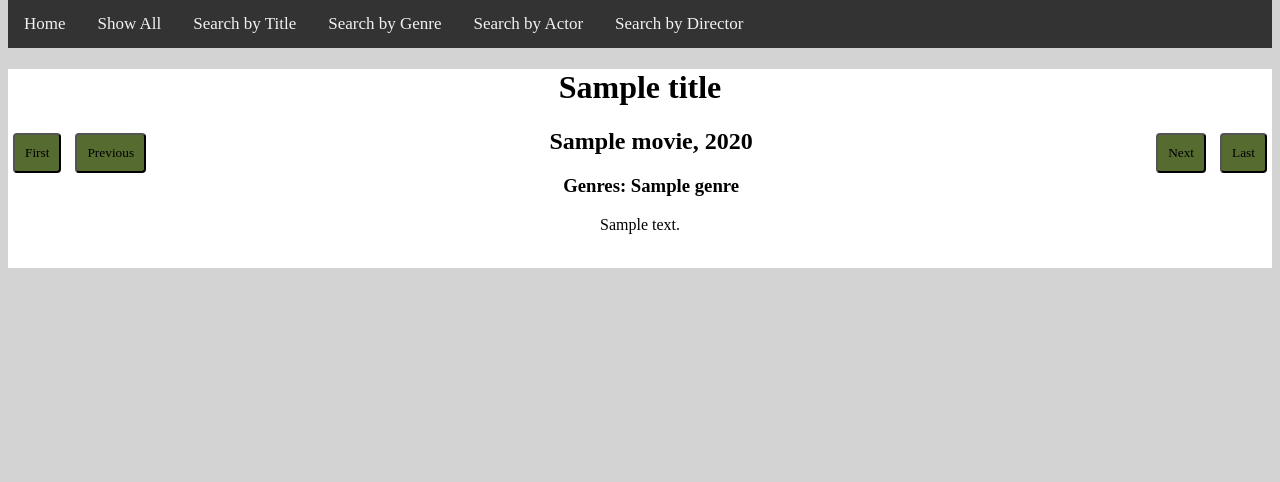
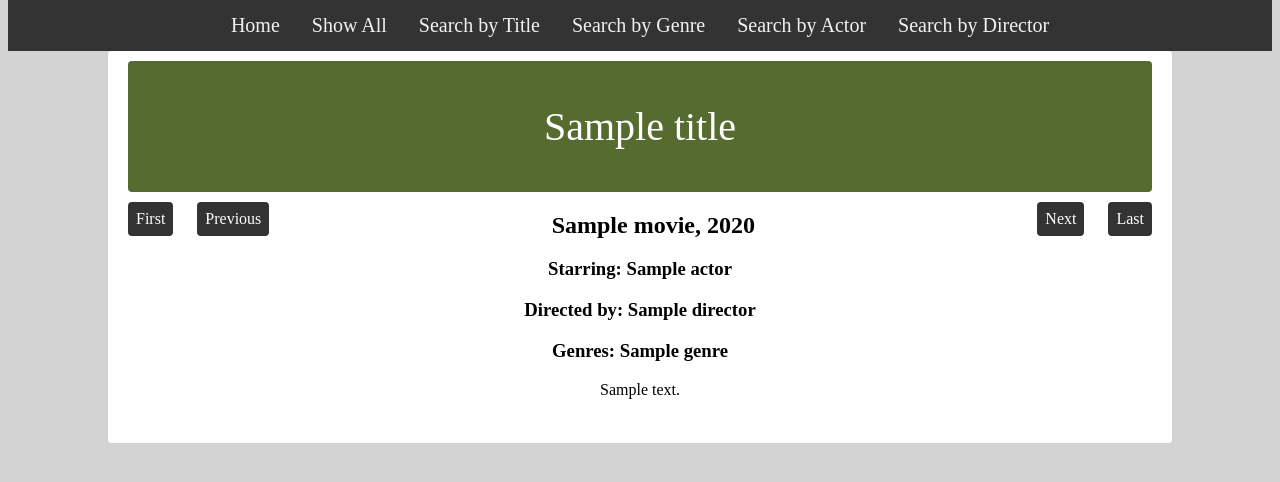
Before and after one commit to Jack-Stoneman/COMPSCI235_Movie_Application, a Flask app: template moviefiles/templates/movie/movie.html in a window 1280 px wide. Shown: the part 123-605 px from the top of the page. Run offline with Flask 2, Linux system fonts and the light colour scheme; the template is opened without the code that fills it: most values are stand-ins (such as "Sample title", 1, 10 or a date in 2020).

Commit message:
added some css formatting

```diff
--- a/moviefiles/__init__.py
+++ b/moviefiles/__init__.py
@@ -5,17 +5,18 @@ import os
 from flask import Flask
 
 import COMPSCI235_Movie_Application.moviefiles.adapters.repository as repo
-from COMPSCI235_Movie_Application.moviefiles.adapters.memory_repository import MemoryRepository
+from COMPSCI235_Movie_Application.moviefiles.adapters.memory_repository import MemoryRepository, populate
 
 def create_app(test_config=None):
 
     app = Flask(__name__)
 
     app.config.from_object('config.Config')
-    data_path = os.path.join('C:', os.sep, 'Users', 'Jack', 'PycharmProjects', 'COMPSCI235-Assignment',
-                              'COMPSCI235_Movie_Application', 'tests', 'datafiles')
+    data_path = os.path.join('moviefiles', 'adapters', 'datafiles', 'Data1000Movies.csv')
 
-    repo.repo_instance = MemoryRepository(data_path)
+    repo.repo_instance = MemoryRepository()
+    populate(data_path, repo.repo_instance)
+
 
     with app.app_context():
         from .home import home
--- /dev/null
+++ b/moviefiles/adapters/datafiles/users.csv
@@ -0,0 +1,4 @@
+id,username,password
+1,thorke,cLQ^C#oFXloS
+2,fmercury,mvNNbc1eLA$i
+3,mjackson,vpwJv4A7%#9b
--- a/moviefiles/static/css/main.css
+++ b/moviefiles/static/css/main.css
@@ -11,7 +11,8 @@ html {
   background-color: #333;
   overflow: hidden;
   width: 100%;
-  text-align: center;
+  display: flex;
+  justify-content: center;
 }
 
 .topnav a {
@@ -20,7 +21,7 @@ html {
   text-align: center;
   padding: 14px 16px;
   text-decoration: none;
-  font-size: 17px;
+  font-size: 20px;
 }
 
 .topnav a:hover {
@@ -31,22 +32,57 @@ html {
 .content {
   text-align: center;
   background-color: white;
-  width = 75%
+  margin-right: 100px;
+  margin-left: 100px;
+  border-radius: 4px;
+  padding: 10px;
 }
 
 .btn-general {
-  padding: 10px;
-  margin: 5px;
+  padding: 8px 8px 8px 8px;
+  margin: 10px;
   border-radius: 4px;
-  background-color: #556B2F;
+  border: none;
+  background-color: #333;
+  color: white;
+  font-size: 16px;
 }
 
-.btn-general-disabled {
-  padding: 10px;
-  margin: 5px;
+.btn-general:hover{
+  padding: 8px 8px 8px 8px;
+  margin: 10px;
+  border: none;
+  border-radius: 4px;
+  background-color: #333;
+  filter: brightness(60%);
+  color: white;
+  font-size: 16px;
+}
+
+.btn-general:disabled {
+  padding: 8px 8px 8px 8px;
+  margin: 10px;
   border-radius: 4px
-  background-color: #556B2F;
-  #opacity: 0.6;
+  border: none;
+  background-color: #333;
+  color: white;
+  font-size: 16px;
+  opacity: 0.6;
+  pointer-events: none;
+}
+
+.form-field {
+  font-weight: bold;
+  padding: 5px;
+}
+
+.home {
+  font-size: 24px;
+}
+
+.desc {
+  margin-left: 200px;
+  margin-right: 200px;
 }
 
 #header {
@@ -61,3 +97,17 @@ html {
   background-color: #556B2F;
   overflow: hidden;
 }
+
+#movie-header {
+  padding: 15px;
+  background-color: #556B2F;
+  color: white;
+  border-radius: 4px;
+  margin-left: 10px;
+  margin-right: 10px;
+}
+
+#title {
+  font-size: 40px;
+  font-weight: normal;
+}
--- a/moviefiles/templates/home/home.html
+++ b/moviefiles/templates/home/home.html
@@ -1,7 +1,7 @@
 {% extends 'layout.html' %}
 
 {% block content %}
-<main>
+<main class="home">
     <p>Welcome to the FilmStones Movie Directory!</p>
     <br />
     <p>This website contains information for 1000 movies, from all different genres and time periods.</p>
--- a/moviefiles/templates/movie/movie.html
+++ b/moviefiles/templates/movie/movie.html
@@ -2,9 +2,9 @@
 
 {% block content %}
 
-<main id="main">
+<main>
     <header id="movie-header">
-        <h1>{{title}}</h1>
+        <h1 id="title">{{title}}</h1>
     </header>
 
     <nav style="clear:both">
@@ -12,32 +12,34 @@
                 {% if first_movie_url is not none %}
                     <button class="btn-general" onclick="location.href='{{first_movie_url}}'">First</button>
                 {% else %}
-                    <button class="btn-general-disabled" disabled>First</button>
+                    <button class="btn-general" disabled>First</button>
                 {% endif %}
                 {% if previous_movie_url is not none %}
                     <button class="btn-general" onclick="location.href='{{previous_movie_url}}'">Previous</button>
                 {% else %}
-                    <button class="btn-general-disabled" disabled>Previous</button>
+                    <button class="btn-general" disabled>Previous</button>
                 {% endif %}
             </div>
             <div style="float:right">
                 {% if next_movie_url is not none %}
                     <button class="btn-general" onclick="location.href='{{next_movie_url}}'">Next</button>
                 {% else %}
-                    <button class="btn-general-disabled" disabled>Next</button>
+                    <button class="btn-general" disabled>Next</button>
                 {% endif %}
                 {% if last_movie_url is not none %}
                     <button class="btn-general" onclick="location.href='{{last_movie_url}}'">Last</button>
                 {% else %}
-                    <button class="btn-general-disabled" disabled>Last</button>
+                    <button class="btn-general" disabled>Last</button>
                 {% endif %}
             </div>
         </nav>
 
     {% for movie in movies %}
     <h2>{{movie.title}}, {{movie.release_year}}</h2>
-    <h3>Genres: {% for genre in movie.genres %} {{genre}}   {% endfor %}</h3>
-    <p>{{movie.description}}</p>
+    <h3>Starring: {% for actor in movie.actors %} {{actor}}{{",  "if not loop.last}} {% endfor %}</h3>
+    <h3>Directed by: {{movie.director}}</h3>
+    <h3>Genres: {% for genre in movie.genres %} {{genre}}{{",  " if not loop.last}} {% endfor %}</h3>
+    <p class="desc">{{movie.description}}</p>
     <br>
     {% endfor %}
 
--- a/moviefiles/templates/movie/movie_search.html
+++ b/moviefiles/templates/movie/movie_search.html
@@ -4,8 +4,8 @@
 
     <form method="POST" action=" {{ handler_url }} ">
         {{ form.csrf_token }}
-        <div> {{ form.movie_title.label }} {{ form.movie_title }} </div>
-        {{ form.submit }}
+        <div> {{ form.movie_title.label(class_="form-field") }} {{ form.movie_title }} </div>
+        {{ form.submit(class_="btn-general") }}
     </form>
     <br>
     <p>{{message}}</p>
--- a/moviefiles/templates/movie/movies_by_actor.html
+++ b/moviefiles/templates/movie/movies_by_actor.html
@@ -4,8 +4,8 @@
 
     <form method="POST" action=" {{ handler_url }} ">
         {{ form.csrf_token }}
-        <div> {{ form.actor.label }} {{ form.actor }} </div>
-        {{ form.submit }}
+        <div> {{ form.actor.label(class_="form-field") }} {{ form.actor }} </div>
+        {{ form.submit(class_="btn-general")}}
     </form>
     <br>
     <p>{{message}}</p>
--- a/moviefiles/templates/movie/movies_by_director.html
+++ b/moviefiles/templates/movie/movies_by_director.html
@@ -4,8 +4,8 @@
 
     <form method="POST" action=" {{ handler_url }} ">
         {{ form.csrf_token }}
-        <div> {{ form.director.label }} {{ form.director }} </div>
-        {{ form.submit }}
+        <div> {{ form.director.label(class_="form-field") }} {{ form.director }} </div>
+        {{ form.submit(class_="btn-general") }}
     </form>
     <br>
     <p>{{message}}</p>
--- a/moviefiles/templates/movie/movies_by_genre.html
+++ b/moviefiles/templates/movie/movies_by_genre.html
@@ -4,8 +4,8 @@
 
     <form method="POST" action=" {{ handler_url }} ">
         {{ form.csrf_token }}
-        <div> {{ form.genre.label }} {{ form.genre }} </div>
-        {{ form.submit }}
+        <div> {{ form.genre.label(class_="form-field") }} {{ form.genre }} </div>
+        {{ form.submit(class_="btn-general") }}
     </form>
     <br>
     <p>{{message}}</p>
```
Also changed, not shown: moviefiles/adapters/memory_repository.py (+24 -16 lines), tests/conftest.py (+4 -2 lines).
